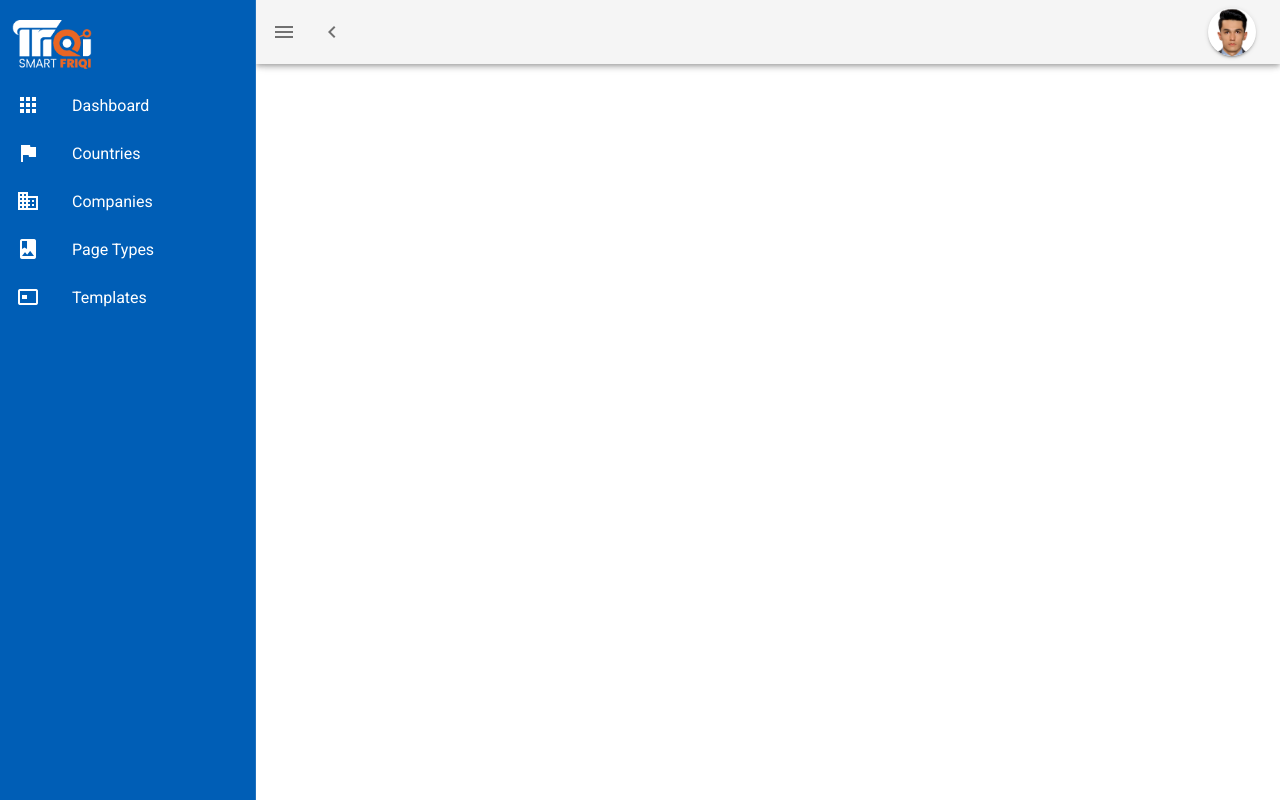
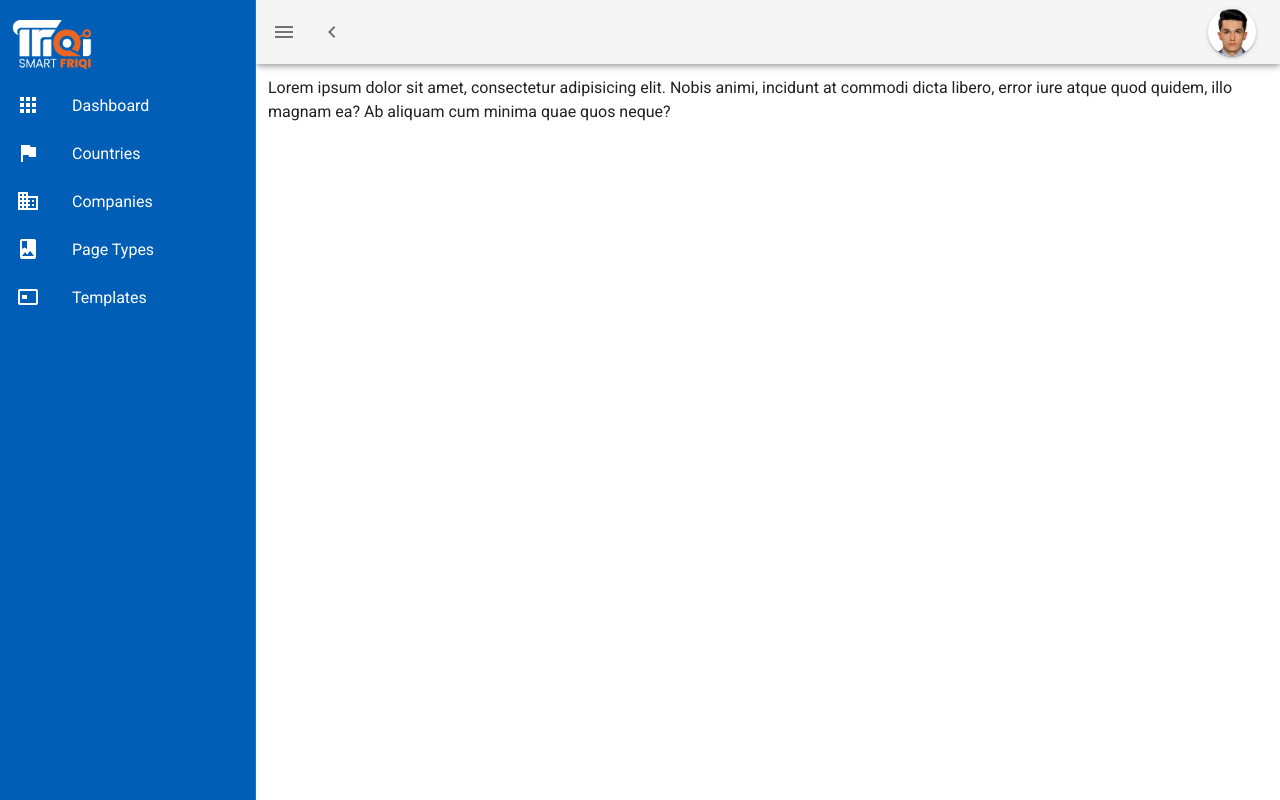
Before and after one commit to ashraf-frotan/landingpage-mis-frontend, a Nuxt app: page /landing_pages in a window 1280 px wide. Built offline with nearby package versions, Linux system fonts and the light colour scheme; what vue-toastr would draw is missing.

Commit message:
landing_pages buiding block done

```diff
--- /dev/null
+++ b/pages/landing_pages.vue
@@ -0,0 +1,16 @@
+<template>
+    <v-row>
+        <v-col cols="12">
+            Lorem ipsum dolor sit amet, consectetur adipisicing elit. Nobis animi, incidunt at commodi dicta libero, error iure atque quod quidem, illo magnam ea? Ab aliquam cum minima quae quos neque?
+        </v-col>
+    </v-row>
+</template>
+<script>
+export default {
+    data() {
+        return {
+
+        }
+    }
+}
+</script>
```
